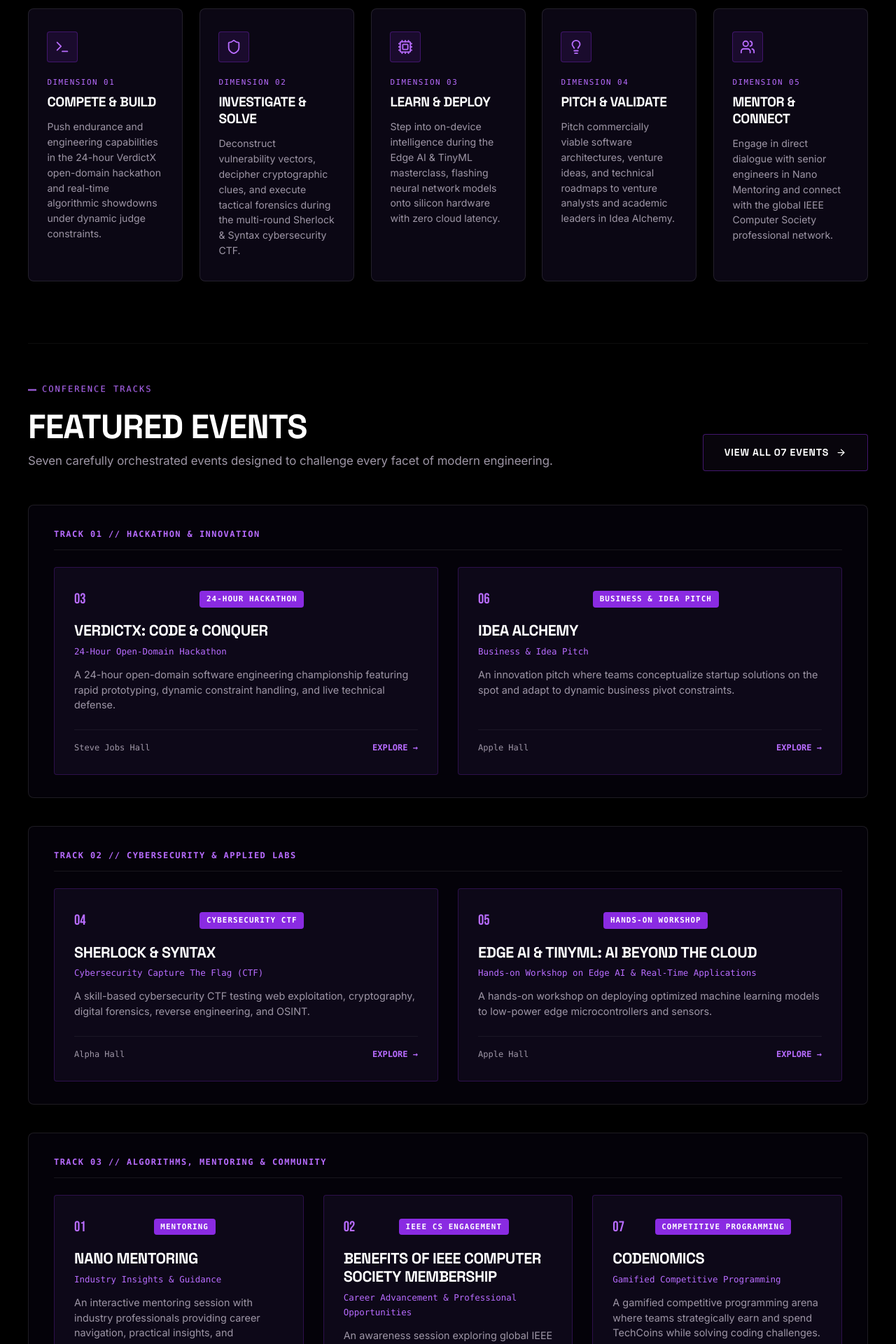
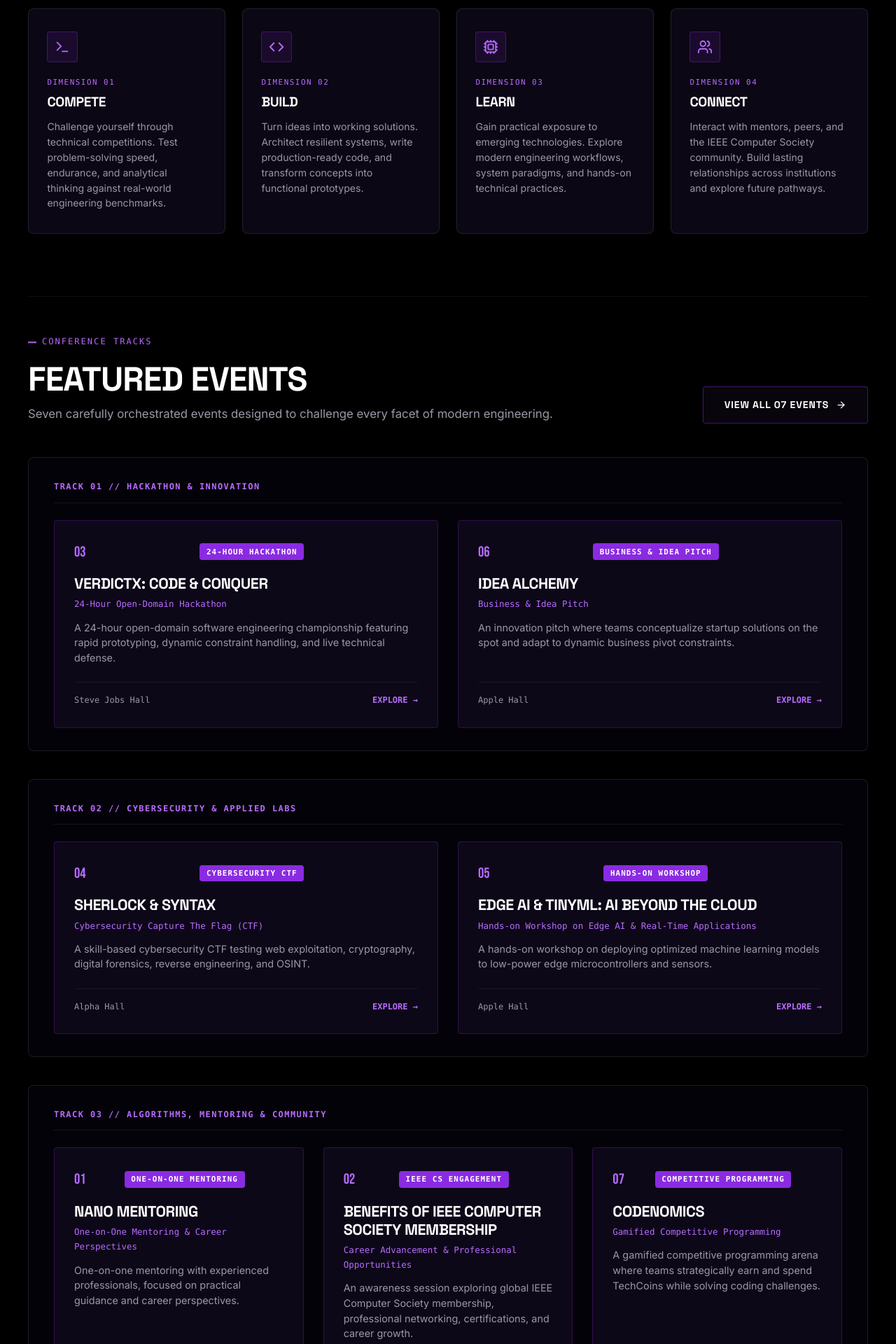
Before and after one commit to balax-24/TechX-26-Main-Web, a React (Vite) app: page / in a window 1280 px wide. Shown: the part 2780-4700 px from the top of the page at 70% size. Built offline with nearby package versions, Linux system fonts and the light colour scheme.

Commit message:
refactor: remove event repetition from Experience Architecture, add one-on-one mentoring, deduplicate VerdictX overnight badge, and remove Sherlock participant calculation

```diff
--- a/src/data/events.js
+++ b/src/data/events.js
@@ -15,8 +15,8 @@
     time: "10:00 AM",
     title: "Nano Mentoring",
     publicTitle: "NANO MENTORING",
-    subtitle: "Industry Insights & Guidance",
-    badge: "MENTORING",
+    subtitle: "One-on-One Mentoring & Career Perspectives",
+    badge: "ONE-ON-ONE MENTORING",
     accent: "#8A2BE2",
     teamSize: "Open to Attendees",
     participants: 80,
@@ -24,12 +24,12 @@
     duration: "Day 1 // 10:00 AM",
     date: "14th October 2026",
     venueRoom: "Campus Auditorium",
-    shortDescription: "An interactive mentoring session with industry professionals providing career navigation, practical insights, and professional perspectives.",
-    fullDescription: "Nano Mentoring connects student technologists with experienced engineers for practical career guidance, industry perspectives, and professional roadmap discussions.",
+    shortDescription: "One-on-one mentoring with experienced professionals, focused on practical guidance and career perspectives.",
+    fullDescription: "One-on-one mentoring with experienced professionals, focused on practical guidance and career perspectives. Connect directly with seasoned engineers and industry leaders for personalized career navigation and technical mentorship.",
     highlights: [
-      "Direct interaction session with experienced professionals",
-      "Practical insights, guidance, and industry perspectives",
-      "Career development and modern technology guidance",
+      "One-on-one mentoring",
+      "Practical guidance and industry perspectives",
+      "Career development guidance",
       "Presented alongside Benefits of IEEE Computer Society Membership"
     ],
     sessionFocus: [
@@ -217,7 +217,6 @@
     fullDescription: "Sherlock & Syntax is a 2.5-hour live cybersecurity Capture The Flag arena where 30 teams solve tiered challenges across web security, cryptography, forensics, and reverse engineering.",
     highlights: [
       "Standard skill-based cybersecurity Capture The Flag competition (Alpha Hall)",
-      "30 Teams × 3 Members = 90 Total Participants",
       "15–20 Challenges distributed across Easy, Medium, and Hard tiers",
       "Fully automated platform scoring with earliest-time tie-break rule"
     ],
--- a/src/pages/EventDetails.jsx
+++ b/src/pages/EventDetails.jsx
@@ -676,10 +676,10 @@
           ============================================================ */}
           {event.id === 'nano-mentoring' && (
             <Reveal variant="pop" className="detail-section-block mentoring-block">
-              <span className="section-eyebrow">DIRECT GUIDANCE</span>
+              <span className="section-eyebrow">ONE-ON-ONE MENTORING</span>
               <h2 className="detail-block-heading">PRACTICAL INDUSTRY PERSPECTIVES</h2>
               <p className="detail-block-sub">
-                An interaction session connecting student technologists with experienced professionals for practical guidance, modern engineering insights, and career navigation.
+                One-on-one mentoring with experienced professionals, focused on practical guidance and career perspectives.
               </p>
 
               <div className="mentoring-focus-grid">
--- a/src/pages/Events.jsx
+++ b/src/pages/Events.jsx
@@ -128,9 +128,6 @@
                     <div className="card-number-badge">
                       <span className="evt-num">{evt.number}</span>
                       <span className="badge-tech">{evt.badge}</span>
-                      {evt.id === 'verdictx' && (
-                        <span className="badge-overnight-pill">24-HOUR OVERNIGHT</span>
-                      )}
                     </div>
                     <div className="card-timing-pill">
                       <Clock size={14} />
@@ -797,7 +794,7 @@
           color: var(--white);
           letter-spacing: -0.03em;
         }
-        .badge-overnight-pill, .badge-parallel-pill {
+        .badge-parallel-pill {
           background: rgba(138, 43, 226, 0.25);
           border: 1px solid var(--purple-light);
           color: var(--white);
--- a/src/pages/Home.jsx
+++ b/src/pages/Home.jsx
@@ -197,20 +197,20 @@
                 <Terminal size={22} color="var(--purple-light)" />
               </div>
               <span className="dim-tag">DIMENSION 01</span>
-              <h3 className="dim-title">COMPETE & BUILD</h3>
+              <h3 className="dim-title">COMPETE</h3>
               <p className="dim-text">
-                Push endurance and engineering capabilities in the 24-hour VerdictX open-domain hackathon and real-time algorithmic showdowns under dynamic judge constraints.
+                Challenge yourself through technical competitions. Test problem-solving speed, endurance, and analytical thinking against real-world engineering benchmarks.
               </p>
             </div>
 
             <div className="experience-dimension-card reveal-card">
               <div className="dim-icon-wrap">
-                <Shield size={22} color="var(--purple-light)" />
+                <Code size={22} color="var(--purple-light)" />
               </div>
               <span className="dim-tag">DIMENSION 02</span>
-              <h3 className="dim-title">INVESTIGATE & SOLVE</h3>
+              <h3 className="dim-title">BUILD</h3>
               <p className="dim-text">
-                Deconstruct vulnerability vectors, decipher cryptographic clues, and execute tactical forensics during the multi-round Sherlock & Syntax cybersecurity CTF.
+                Turn ideas into working solutions. Architect resilient systems, write production-ready code, and transform concepts into functional prototypes.
               </p>
             </div>
 
@@ -219,20 +219,9 @@
                 <Cpu size={22} color="var(--purple-light)" />
               </div>
               <span className="dim-tag">DIMENSION 03</span>
-              <h3 className="dim-title">LEARN & DEPLOY</h3>
+              <h3 className="dim-title">LEARN</h3>
               <p className="dim-text">
-                Step into on-device intelligence during the Edge AI & TinyML masterclass, flashing neural network models onto silicon hardware with zero cloud latency.
-              </p>
-            </div>
-
-            <div className="experience-dimension-card reveal-card">
-              <div className="dim-icon-wrap">
-                <Lightbulb size={22} color="var(--purple-light)" />
-              </div>
-              <span className="dim-tag">DIMENSION 04</span>
-              <h3 className="dim-title">PITCH & VALIDATE</h3>
-              <p className="dim-text">
-                Pitch commercially viable software architectures, venture ideas, and technical roadmaps to venture analysts and academic leaders in Idea Alchemy.
+                Gain practical exposure to emerging technologies. Explore modern engineering workflows, system paradigms, and hands-on technical practices.
               </p>
             </div>
 
@@ -240,10 +229,10 @@
               <div className="dim-icon-wrap">
                 <Users size={22} color="var(--purple-light)" />
               </div>
-              <span className="dim-tag">DIMENSION 05</span>
-              <h3 className="dim-title">MENTOR & CONNECT</h3>
+              <span className="dim-tag">DIMENSION 04</span>
+              <h3 className="dim-title">CONNECT</h3>
               <p className="dim-text">
-                Engage in direct dialogue with senior engineers in Nano Mentoring and connect with the global IEEE Computer Society professional network.
+                Interact with mentors, peers, and the IEEE Computer Society community. Build lasting relationships across institutions and explore future pathways.
               </p>
             </div>
           </Reveal>
@@ -379,8 +368,8 @@
 
             <div className="why-statement-item reveal-card">
               <span className="why-num">04</span>
-              <h4>MENTORSHIP & INDUSTRY INSIGHTS</h4>
-              <p>Gain practical insights, guidance, and industry perspectives through Nano Mentoring sessions with practicing engineers.</p>
+              <h4>ONE-ON-ONE MENTORSHIP</h4>
+              <p>One-on-one mentoring with experienced professionals, focused on practical guidance and career perspectives.</p>
             </div>
           </Reveal>
         </div>
@@ -877,18 +866,18 @@
         /* Experiential Dimensions Grid */
         .experience-dimensions-grid {
           display: grid;
-          grid-template-columns: repeat(5, 1fr);
+          grid-template-columns: repeat(4, 1fr);
           gap: 1.5rem;
           margin-bottom: 5.5rem;
         }
 
-        @media (max-width: 1100px) {
+        @media (max-width: 1024px) {
           .experience-dimensions-grid {
-            grid-template-columns: repeat(3, 1fr);
+            grid-template-columns: repeat(2, 1fr);
           }
         }
 
-        @media (max-width: 768px) {
+        @media (max-width: 640px) {
           .experience-dimensions-grid {
             grid-template-columns: 1fr;
           }
--- a/src/pages/Speakers.jsx
+++ b/src/pages/Speakers.jsx
@@ -69,7 +69,7 @@
                 <h2 className="clean-status-title">SPEAKERS</h2>
                 <div className="clean-status-tag">Speaker announcements coming soon.</div>
                 <p className="clean-status-desc">
-                  Speaker information will be published here once confirmed. The speaker roster will feature keynote thought leaders in Edge AI and distributed systems, alongside 6 industry mentors for the dedicated Nano Mentoring session and an honorable evaluation jury.
+                  Speaker information will be published here once confirmed. The speaker roster will feature keynote thought leaders in Edge AI and distributed systems, alongside experienced industry mentors for the dedicated one-on-one Nano Mentoring session and an honorable evaluation jury.
                 </p>
 
                 <div className="clean-status-meta-grid">
@@ -79,7 +79,7 @@
                   </div>
                   <div className="meta-block">
                     <span className="meta-label">NANO MENTORING</span>
-                    <span className="meta-val">6 Industry Technical Mentors</span>
+                    <span className="meta-val">Experienced Industry Mentors</span>
                   </div>
                   <div className="meta-block">
                     <span className="meta-label">EVALUATION</span>
```
